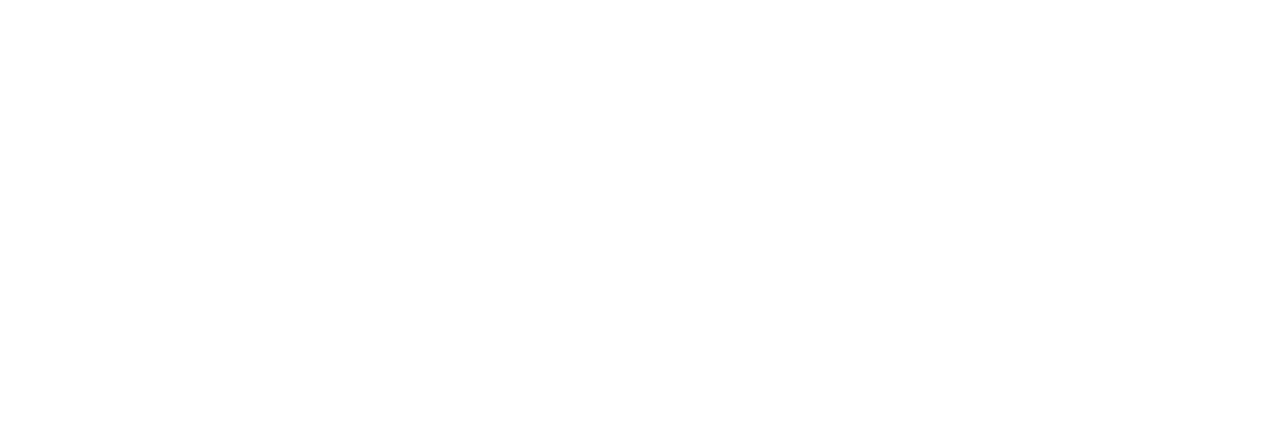
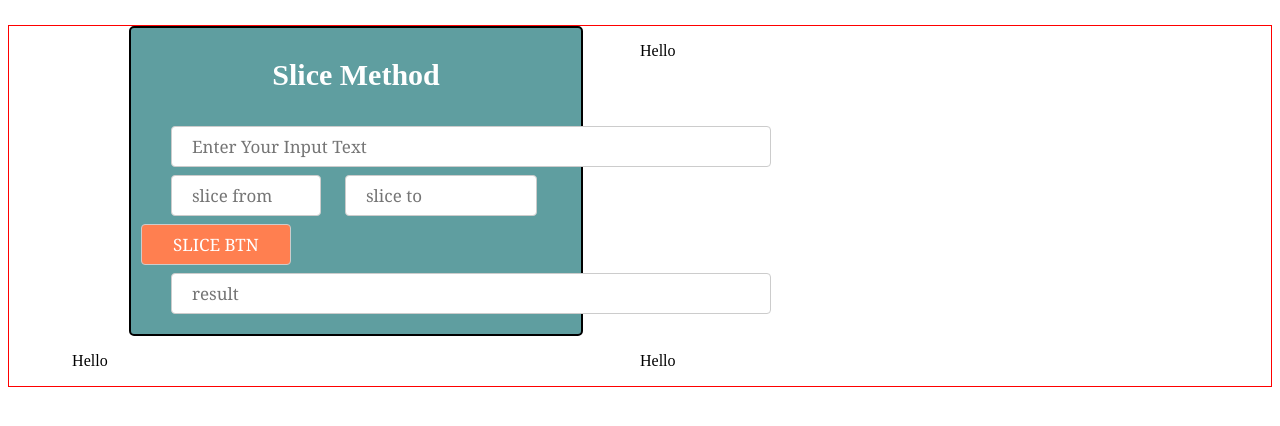
Before and after one commit to ahanik/Eshikhon-Homework, a plain HTML site: page class12.html in a window 1280 px wide. Drawn offline with Linux system fonts and the light colour scheme.

Commit message:
First method done

```diff
--- a/class12.html
+++ b/class12.html
@@ -3,9 +3,118 @@
 <head>
     <meta charset="UTF-8">
     <meta name="viewport" content="width=device-width, initial-scale=1.0">
-    <title>Document</title>
+    <title>Class 12 Assignment</title>
+    <style>
+        #full_section{
+            border:1px solid red;
+            display: grid;
+            grid-template-columns: repeat(2, 45%);
+            justify-content: center;
+            margin-top: 2%;
+
+        }
+        .all_methods{
+            background-color: cadetblue;
+            border: 2px solid black;
+            border-radius: 5px;
+            margin: 0% 10%;
+            color: white;
+        }
+        .data_input{
+            width: 600px;
+            font-family: Cambria;
+            font-size: 17px;
+            padding: 8px 20px;
+            margin: 4px 40px;
+            border: 1px solid #ccc;
+            border-radius: 4px;
+            box-sizing: border-box;
+        }
+
+        .slice_from{
+            width: 150px;
+            font-family: Cambria;
+            font-size: 17px;
+            padding: 8px 20px;
+            margin: 4px 10px 4px 40px;
+            border: 1px solid #ccc;
+            border-radius: 4px;
+            box-sizing: border-box;
+        }
+
+        .slice_to{
+            width: 150px;
+            font-family: Cambria;
+            font-size: 17px;
+            padding: 8px 20px;
+            margin: 4px 10px 4px 10px;
+            border: 1px solid #ccc;
+            border-radius: 4px;
+
+        }
+
+        .result_btn{
+            width: 150px;
+            font-family: Cambria;
+            font-size: 17px;
+            padding: 8px 30px 8px 30px;
+            margin: 4px 40px 4px 10px;
+            border: 1px solid #ccc;
+            border-radius: 4px;
+            background-color: coral;
+            color: white;
+        }
+
+        .result_input{
+            width: 600px;
+            font-family: Cambria;
+            font-size: 17px;
+            padding: 8px 20px;
+            margin: 4px 40px 20px 40px;
+            border: 1px solid #ccc;
+            border-radius: 4px;
+            box-sizing: border-box;
+        }
+
+    </style>
+
 </head>
 <body>
+    <section id="full_section">
 
+        <div class="all_methods">
+            <h3 style="text-align: center; font-size: 30px;">Slice Method</h3>
+            <input type="text" name="" class="data_input" id="data_input" placeholder="Enter Your Input Text">
+            <input type="text" name="" class="slice_from" id="slice_from" placeholder="slice from">
+            <input type="text" name="" class="slice_to" id="slice_to" placeholder="slice to">
+            <button onclick="result()" class="result_btn" id="btn">SLICE BTN</button>
+            <input type="text" name="" class="result_input" id="result" placeholder="result" readonly>
+
+
+            <script>
+                function result(){
+                    let d_input = document.getElementById("data_input").value;
+                    let s_from = document.getElementById("slice_from").value;
+                    let s_to = document.getElementById("slice_to").value;
+
+                    document.getElementById("result").value = d_input.slice(s_from, s_to);
+                }
+            </script>
+        </div>
+
+
+        <div class="function">
+            <p>Hello</p>
+        </div>
+
+        <div class="function">
+            <p>Hello</p>
+        </div>
+
+
+        <div class="function">
+            <p>Hello</p>
+        </div>
+    </section>
 </body>
 </html>
```
